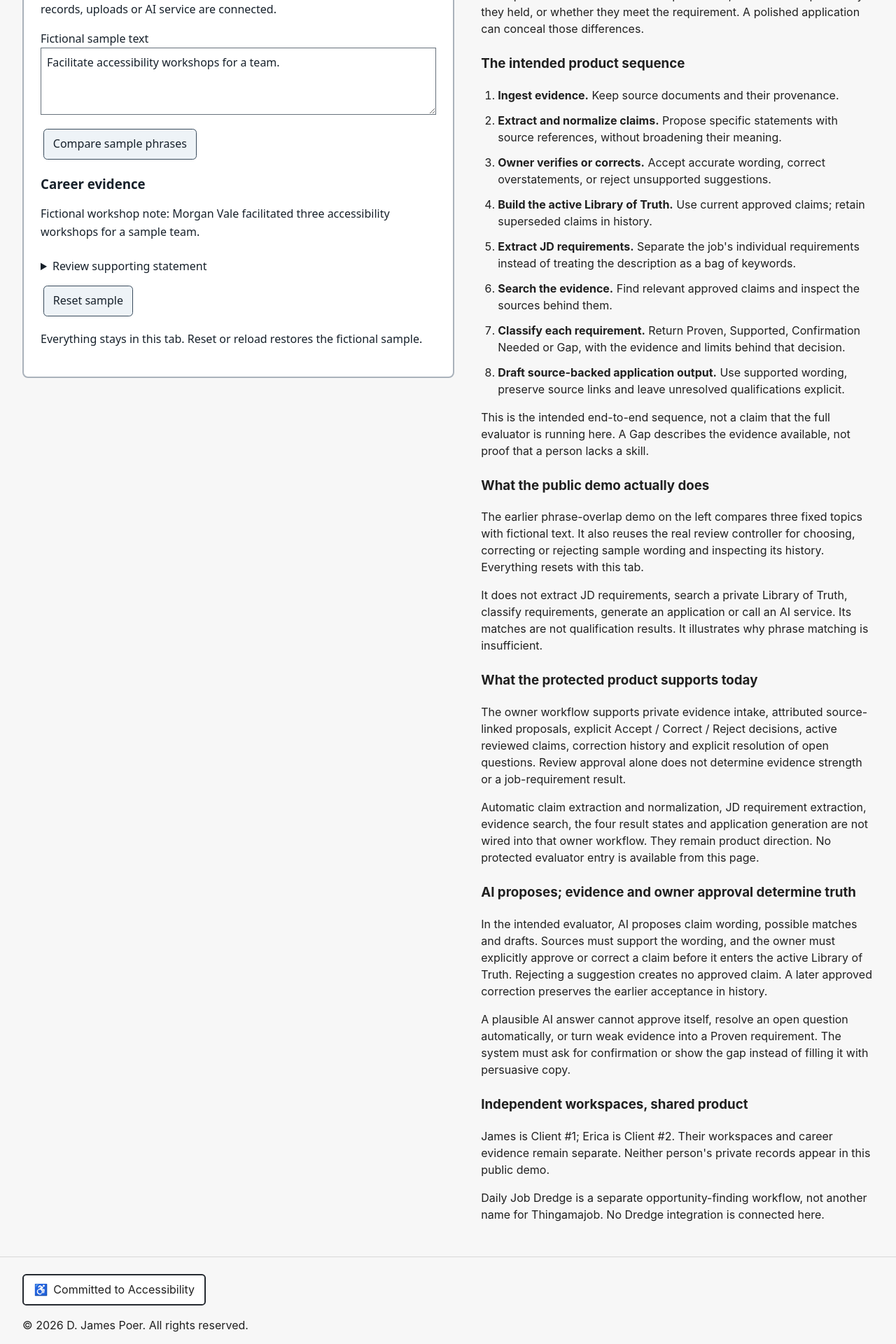
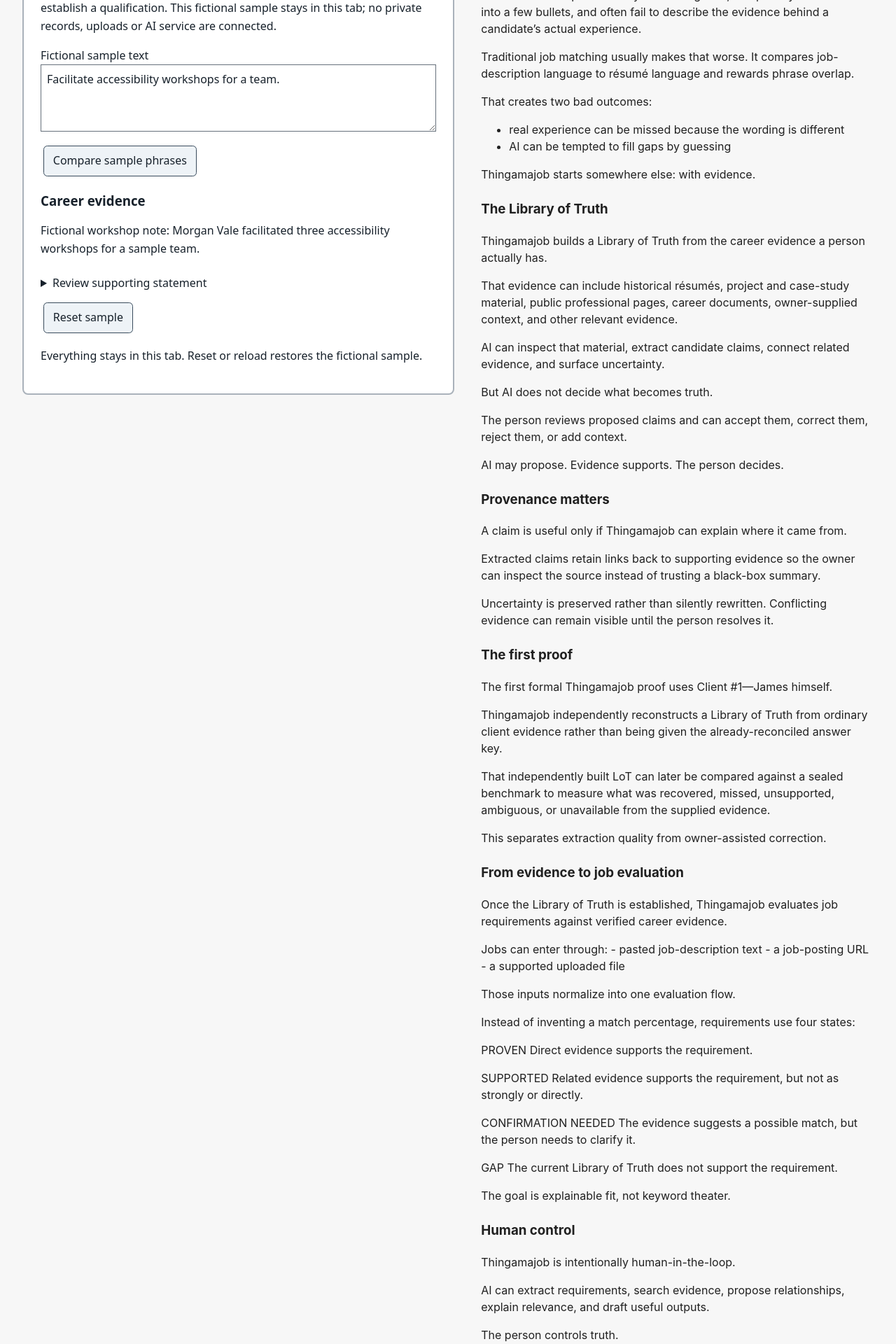
Before and after one commit to mentalnote74/djamespoer.com, an Angular app: page /thingamajob in a window 1280 px wide. Shown: the part 640-2560 px from the top of the page at 70% size. Built offline with nearby package versions, Linux system fonts and the light colour scheme.

Commit message:
Refresh public Thingamajob copy and October 15 executive brief

```diff
--- a/src/app/components/thingamajob-product/thingamajob-product.html
+++ b/src/app/components/thingamajob-product/thingamajob-product.html
@@ -1,11 +1,10 @@
 <div class="product-page">
   <header class="product-introduction">
     <h1>Thingamajob</h1>
-    <p class="product-lead">Which job requirements can your career evidence actually support?</p>
-    <p>
-      Product goal: extract JD requirements, search source-backed, owner-approved claims, classify
-      the evidence and draft application material with sources.
+    <p class="product-lead">
+      A career assistant built around verified evidence instead of résumé keyword guessing.
     </p>
+    <p>AI may propose. Evidence supports. The person decides.</p>
     <h2 class="result-heading">Intended evaluation results</h2>
     <dl class="result-key">
       <div>
@@ -26,8 +25,8 @@
       </div>
     </dl>
     <p class="implementation-boundary">
-      <strong>Public:</strong> fictional demo only. <strong>Protected today:</strong> evidence and
-      owner review. <strong>Not yet connected:</strong> JD evaluation or application output.
+      The earlier public demo below uses fictional, tab-local data. It is separate from the
+      protected Thingamajob experience and cannot access private career evidence.
     </p>
   </header>
   <div class="product-columns">
@@ -35,104 +34,135 @@
       <app-thingamajob-workflow />
     </section>
     <article class="case-study" aria-labelledby="case-study-heading">
-      <h2 id="case-study-heading">From career documents to a job decision</h2>
+      <h2 id="case-study-heading">A career assistant built around evidence</h2>
       <section>
         <h3>The problem</h3>
         <p>
-          A job asks for a capability; a resume contains a similar phrase. That overlap does not
-          establish what the person did, how much responsibility they held, or whether they meet the
-          requirement. A polished application can conceal those differences.
+          Résumés are snapshots. They leave things out, compress years of work into a few bullets,
+          and often fail to describe the evidence behind a candidate’s actual experience.
+        </p>
+        <p>
+          Traditional job matching usually makes that worse. It compares job-description language to
+          résumé language and rewards phrase overlap.
+        </p>
+        <p>That creates two bad outcomes:</p>
+        <ul>
+          <li>real experience can be missed because the wording is different</li>
+          <li>AI can be tempted to fill gaps by guessing</li>
+        </ul>
+        <p>Thingamajob starts somewhere else: with evidence.</p>
+      </section>
+      <section>
+        <h3>The Library of Truth</h3>
+        <p>Thingamajob builds a Library of Truth from the career evidence a person actually has.</p>
+        <p>
+          That evidence can include historical résumés, project and case-study material, public
+          professional pages, career documents, owner-supplied context, and other relevant evidence.
+        </p>
+        <p>
+          AI can inspect that material, extract candidate claims, connect related evidence, and
+          surface uncertainty.
+        </p>
+        <p>But AI does not decide what becomes truth.</p>
+        <p>
+          The person reviews proposed claims and can accept them, correct them, reject them, or add
+          context.
+        </p>
+        <p>AI may propose. Evidence supports. The person decides.</p>
+      </section>
+      <section>
+        <h3>Provenance matters</h3>
+        <p>A claim is useful only if Thingamajob can explain where it came from.</p>
+        <p>
+          Extracted claims retain links back to supporting evidence so the owner can inspect the
+          source instead of trusting a black-box summary.
+        </p>
+        <p>
+          Uncertainty is preserved rather than silently rewritten. Conflicting evidence can remain
+          visible until the person resolves it.
         </p>
       </section>
       <section>
-        <h3>The intended product sequence</h3>
-        <ol class="product-sequence">
-          <li><strong>Ingest evidence.</strong> Keep source documents and their provenance.</li>
-          <li>
-            <strong>Extract and normalize claims.</strong> Propose specific statements with source
-            references, without broadening their meaning.
-          </li>
-          <li>
-            <strong>Owner verifies or corrects.</strong> Accept accurate wording, correct
-            overstatements, or reject unsupported suggestions.
-          </li>
-          <li>
-            <strong>Build the active Library of Truth.</strong> Use current approved claims; retain
-            superseded claims in history.
-          </li>
-          <li>
-            <strong>Extract JD requirements.</strong> Separate the job's individual requirements
-            instead of treating the description as a bag of keywords.
-          </li>
-          <li>
-            <strong>Search the evidence.</strong> Find relevant approved claims and inspect the
-            sources behind them.
-          </li>
-          <li>
-            <strong>Classify each requirement.</strong> Return Proven, Supported, Confirmation
-            Needed or Gap, with the evidence and limits behind that decision.
-          </li>
-          <li>
-            <strong>Draft source-backed application output.</strong> Use supported wording, preserve
-            source links and leave unresolved qualifications explicit.
-          </li>
-        </ol>
+        <h3>The first proof</h3>
+        <p>The first formal Thingamajob proof uses Client #1—James himself.</p>
         <p>
-          This is the intended end-to-end sequence, not a claim that the full evaluator is running
-          here. A Gap describes the evidence available, not proof that a person lacks a skill.
+          Thingamajob independently reconstructs a Library of Truth from ordinary client evidence
+          rather than being given the already-reconciled answer key.
+        </p>
+        <p>
+          That independently built LoT can later be compared against a sealed benchmark to measure
+          what was recovered, missed, unsupported, ambiguous, or unavailable from the supplied
+          evidence.
+        </p>
+        <p>This separates extraction quality from owner-assisted correction.</p>
+      </section>
+      <section>
+        <h3>From evidence to job evaluation</h3>
+        <p>
+          Once the Library of Truth is established, Thingamajob evaluates job requirements against
+          verified career evidence.
+        </p>
+        <p>
+          Jobs can enter through: - pasted job-description text - a job-posting URL - a supported
+          uploaded file
+        </p>
+        <p>Those inputs normalize into one evaluation flow.</p>
+        <p>Instead of inventing a match percentage, requirements use four states:</p>
+        <p>PROVEN Direct evidence supports the requirement.</p>
+        <p>SUPPORTED Related evidence supports the requirement, but not as strongly or directly.</p>
+        <p>
+          CONFIRMATION NEEDED The evidence suggests a possible match, but the person needs to
+          clarify it.
+        </p>
+        <p>GAP The current Library of Truth does not support the requirement.</p>
+        <p>The goal is explainable fit, not keyword theater.</p>
+      </section>
+      <section>
+        <h3>Human control</h3>
+        <p>Thingamajob is intentionally human-in-the-loop.</p>
+        <p>
+          AI can extract requirements, search evidence, propose relationships, explain relevance,
+          and draft useful outputs.
+        </p>
+        <p>The person controls truth.</p>
+      </section>
+      <section>
+        <h3>Multi-client by design</h3>
+        <p>Thingamajob is one reusable product, not a separate application for every candidate.</p>
+        <p>
+          Each client’s workspace is designed to keep their evidence, Library of Truth, preferences,
+          evaluations, review history, generated materials, and career identity separate.
+        </p>
+        <p>One client’s evidence must never leak into another client’s workspace.</p>
+        <p>James is Client #1. Erica Kortz is Client #2.</p>
+      </section>
+      <section>
+        <h3>Designed for failure too</h3>
+        <p>
+          If AI capacity, provider quota, or POC budget becomes unavailable, user work remains
+          preserved, paid calls do not retry endlessly, recovery stays obvious, and billing/provider
+          internals remain hidden from normal users.
+        </p>
+        <p>
+          Running out of AI capacity may pause intelligence, but it must never strand the user in a
+          broken interface.
         </p>
       </section>
       <section>
-        <h3>What the public demo actually does</h3>
+        <h3>Active product</h3>
         <p>
-          The earlier phrase-overlap demo on the left compares three fixed topics with fictional
-          text. It also reuses the real review controller for choosing, correcting or rejecting
-          sample wording and inspecting its history. Everything resets with this tab.
+          Thingamajob focuses on evidence-backed career decisions. Daily Job Dredge is a separate
+          opportunity-finding workflow.
         </p>
         <p>
-          It does not extract JD requirements, search a private Library of Truth, classify
-          requirements, generate an application or call an AI service. Its matches are not
-          qualification results. It illustrates why phrase matching is insufficient.
-        </p>
-      </section>
-      <section>
-        <h3>What the protected product supports today</h3>
-        <p>
-          The owner workflow supports private evidence intake, attributed source-linked proposals,
-          explicit Accept / Correct / Reject decisions, active reviewed claims, correction history
-          and explicit resolution of open questions. Review approval alone does not determine
-          evidence strength or a job-requirement result.
+          Thingamajob is an active product that continues to evolve through real job-search
+          workflows.
         </p>
         <p>
-          Automatic claim extraction and normalization, JD requirement extraction, evidence search,
-          the four result states and application generation are not wired into that owner workflow.
-          They remain product direction. No protected evaluator entry is available from this page.
+          The case study documents the durable product thinking, evidence model, human-AI operating
+          model, and validation approach.
         </p>
-      </section>
-      <section>
-        <h3>AI proposes; evidence and owner approval determine truth</h3>
-        <p>
-          In the intended evaluator, AI proposes claim wording, possible matches and drafts. Sources
-          must support the wording, and the owner must explicitly approve or correct a claim before
-          it enters the active Library of Truth. Rejecting a suggestion creates no approved claim. A
-          later approved correction preserves the earlier acceptance in history.
-        </p>
-        <p>
-          A plausible AI answer cannot approve itself, resolve an open question automatically, or
-          turn weak evidence into a Proven requirement. The system must ask for confirmation or show
-          the gap instead of filling it with persuasive copy.
-        </p>
-      </section>
-      <section>
-        <h3>Independent workspaces, shared product</h3>
-        <p>
-          James is Client #1; Erica is Client #2. Their workspaces and career evidence remain
-          separate. Neither person's private records appear in this public demo.
-        </p>
-        <p>
-          Daily Job Dredge is a separate opportunity-finding workflow, not another name for
-          Thingamajob. No Dredge integration is connected here.
-        </p>
+        <p>Daily implementation progress is recorded in the homepage Executive Scrum Brief.</p>
       </section>
     </article>
   </div>
--- a/src/app/components/thingamajob/thingamajob.html
+++ b/src/app/components/thingamajob/thingamajob.html
@@ -1,4 +1,28 @@
 <div class="thingamajob">
+  <h2>Thingamajob</h2>
+  <p>
+    I’m building a career assistant that evaluates jobs against verified career evidence instead of
+    guessing from résumé keywords.
+  </p>
+  <p>
+    Thingamajob starts with a Library of Truth built from real career evidence—résumés, project
+    work, public professional material, and owner-reviewed claims. AI can extract, connect, and
+    explain evidence, but the person controls what becomes truth.
+  </p>
+  <p>Job evaluations are designed around four states:</p>
+  <ul>
+    <li>Proven</li>
+    <li>Supported</li>
+    <li>Confirmation needed</li>
+    <li>Gap</li>
+  </ul>
+  <p>
+    The goal is simple: make job matching more accurate, more explainable, and less dependent on
+    résumé keyword theater.
+  </p>
+  <p>
+    Thingamajob is an active product that continues to evolve through real job-search workflows.
+  </p>
   <app-thingamajob-workflow />
   <p><a routerLink="/thingamajob">View Thingamajob Case Study</a></p>
 </div>
```
Also changed, not shown: src/app/components/home/home.html (+53 -0 lines), 2 other files (tests, documents, lock files or other folders).
